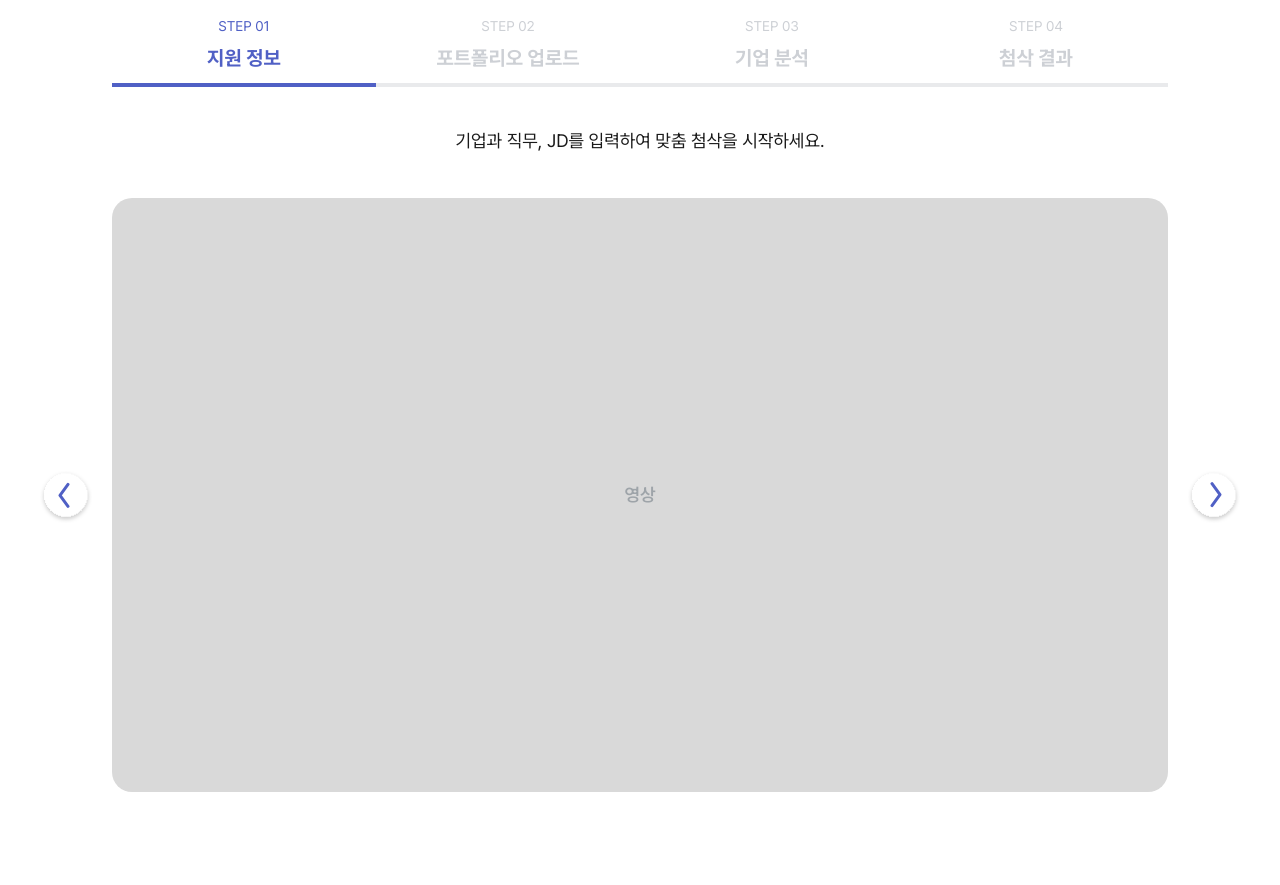
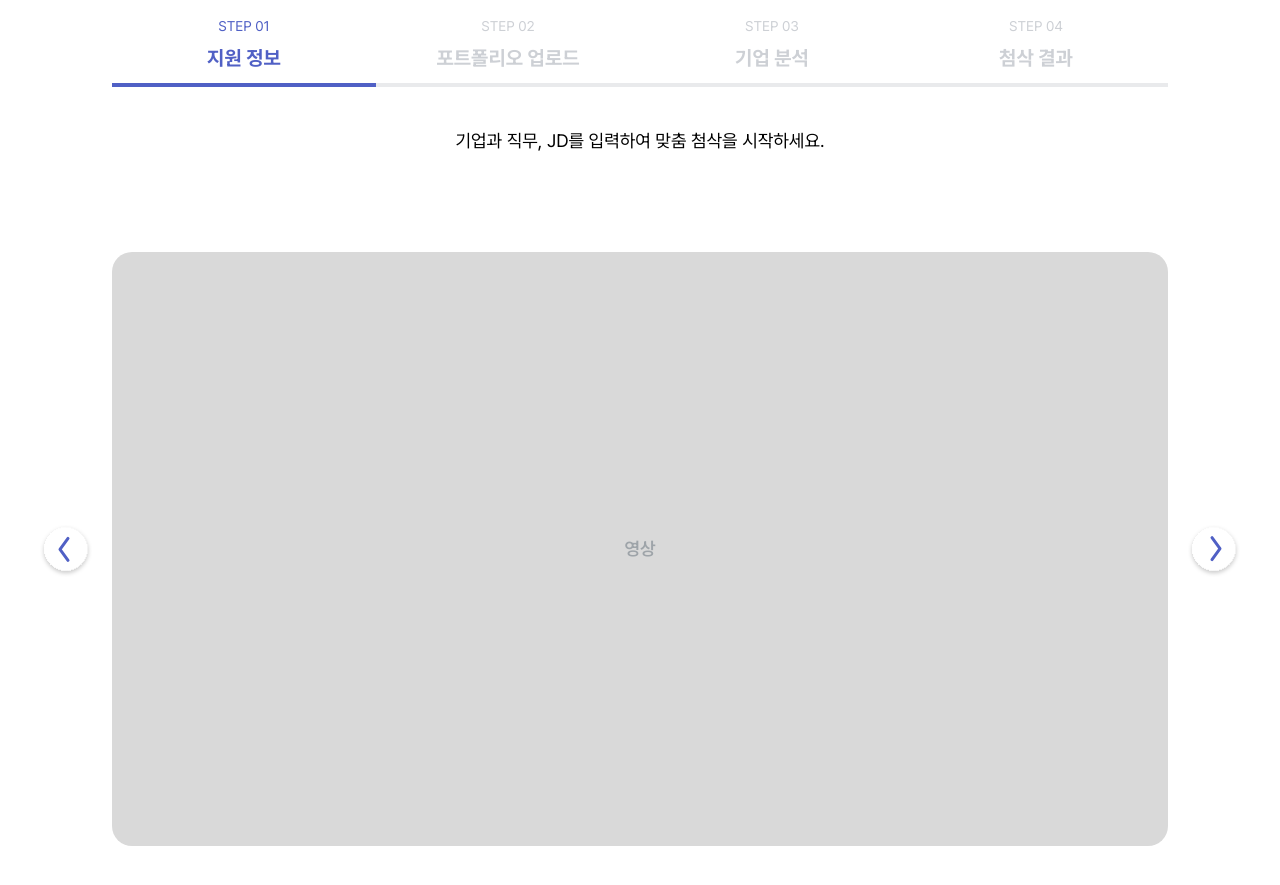
Before and after one commit to Teamie71/folioo-front, a Next.js app: page / in a window 1280 px wide. Shown: the part 6360-7245 px from the top of the page. Built offline with nearby package versions, Linux system fonts and the light colour scheme; no server answers.

Commit message:
🎨 Style: 랜딩 첨삭 안내 문구 높이 고정

```diff
--- a/src/features/landing/components/LandingPageContent.tsx
+++ b/src/features/landing/components/LandingPageContent.tsx
@@ -349,7 +349,7 @@ function CorrectionWorkflow() {
           );
         })}
       </div>
-      <p className='text-gray9 mx-auto mt-7 max-w-[37.5rem] text-center text-[1rem] leading-[150%] sm:mt-10 sm:text-[1.125rem]'>
+      <p className='mx-auto mt-7 h-[7.5rem] max-w-[37.5rem] text-center text-[1rem] leading-[150%] text-black sm:mt-10 sm:h-[5.0625rem] sm:text-[1.125rem]'>
         {step.description}
       </p>
       <div className='relative mt-8 flex items-center gap-3 sm:mt-11 sm:block'>
```
